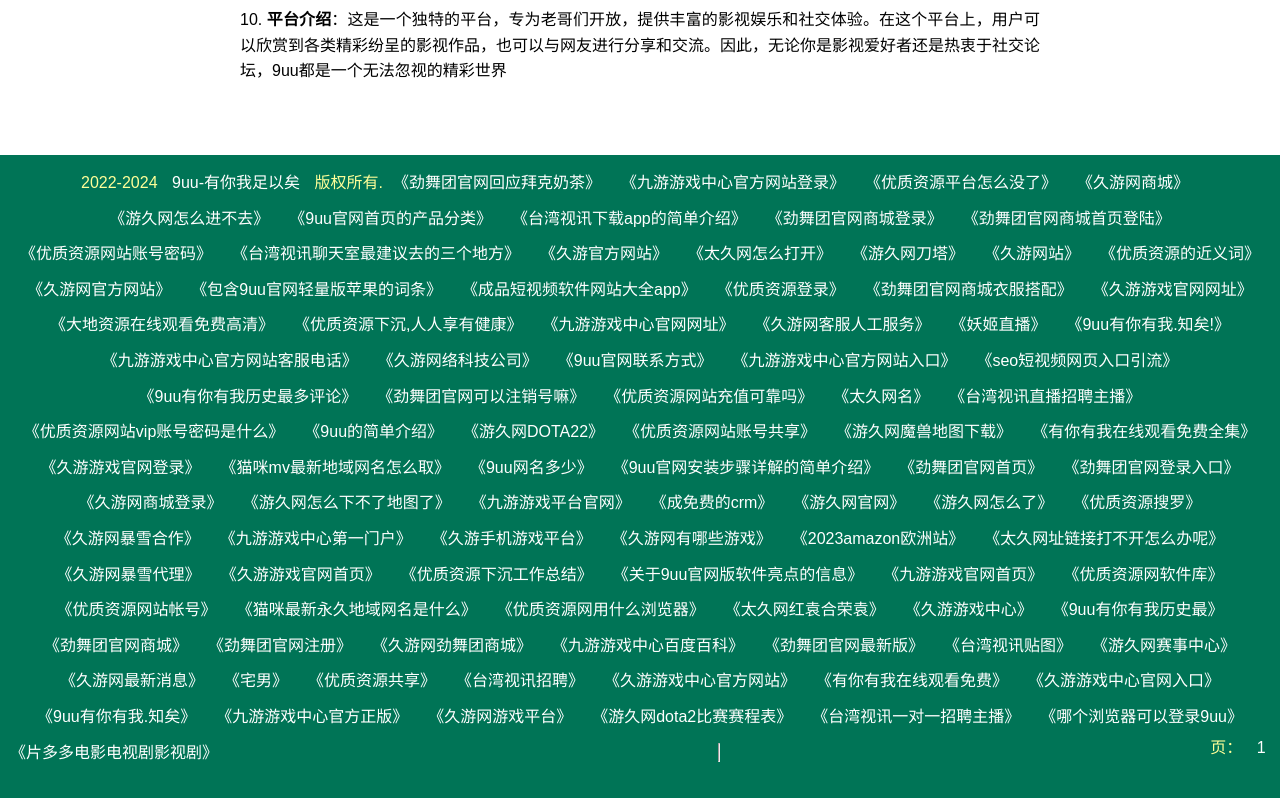
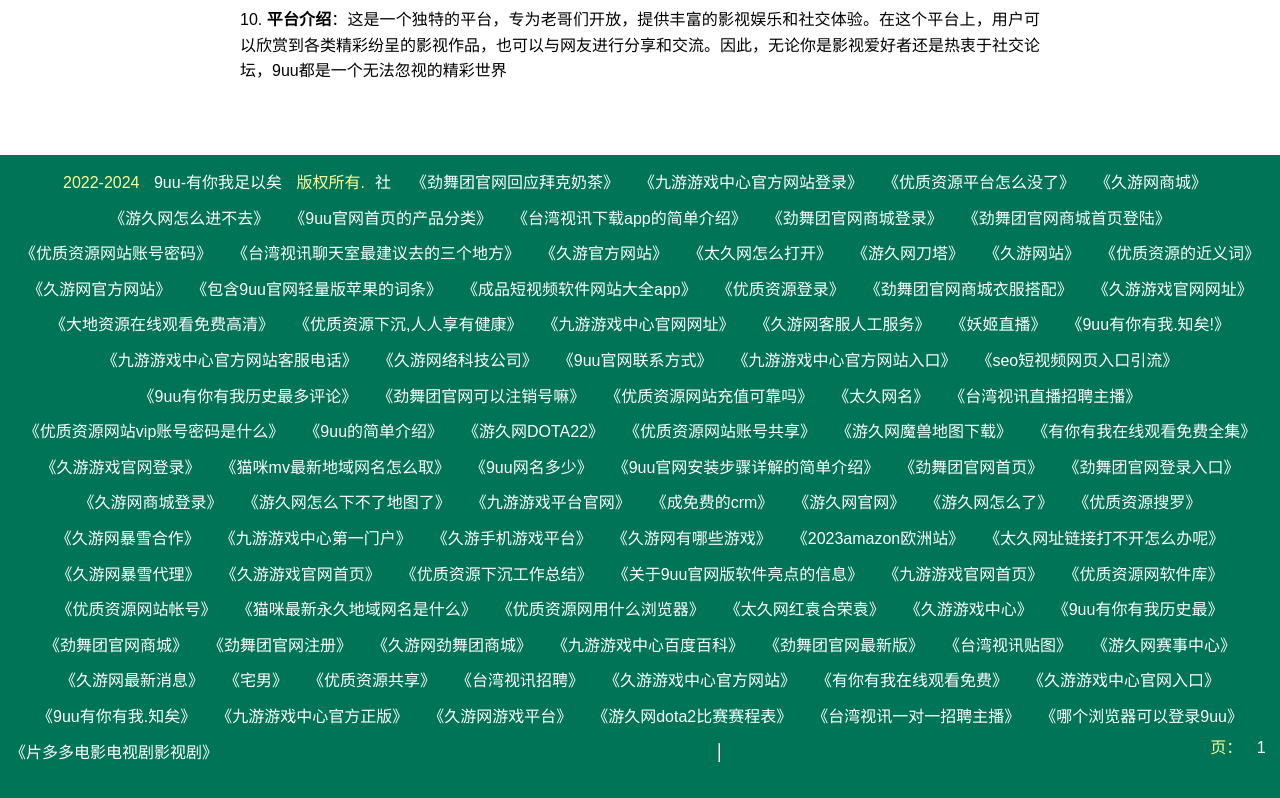
Before and after one commit to 9uzuyi1/9uzuyi1.github.io, a plain HTML site: page index.html in a window 1280 px wide. Shown: the part 1297-2095 px from the top of the page. Drawn offline with Linux system fonts and the light colour scheme.

Commit message:
Update index.html

```diff
--- a/index.html
+++ b/index.html
@@ -110,6 +110,7 @@
     <br>
     <footer>
       <nav><p>2022-2024 <a href="/" target="_blank">9uu-有你我足以矣</a> 版权所有.</p>
+<p><a href="https://lolis6266.github.io">社</a></p>
 <p><a href="eg0z3zw1.html">《劲舞团官网回应拜克奶茶》</a></p>
 <p><a href="dtwsef13.html">《九游游戏中心官方网站登录》</a></p>
 <p><a href="ds2xivit.html">《优质资源平台怎么没了》</a></p>
```
